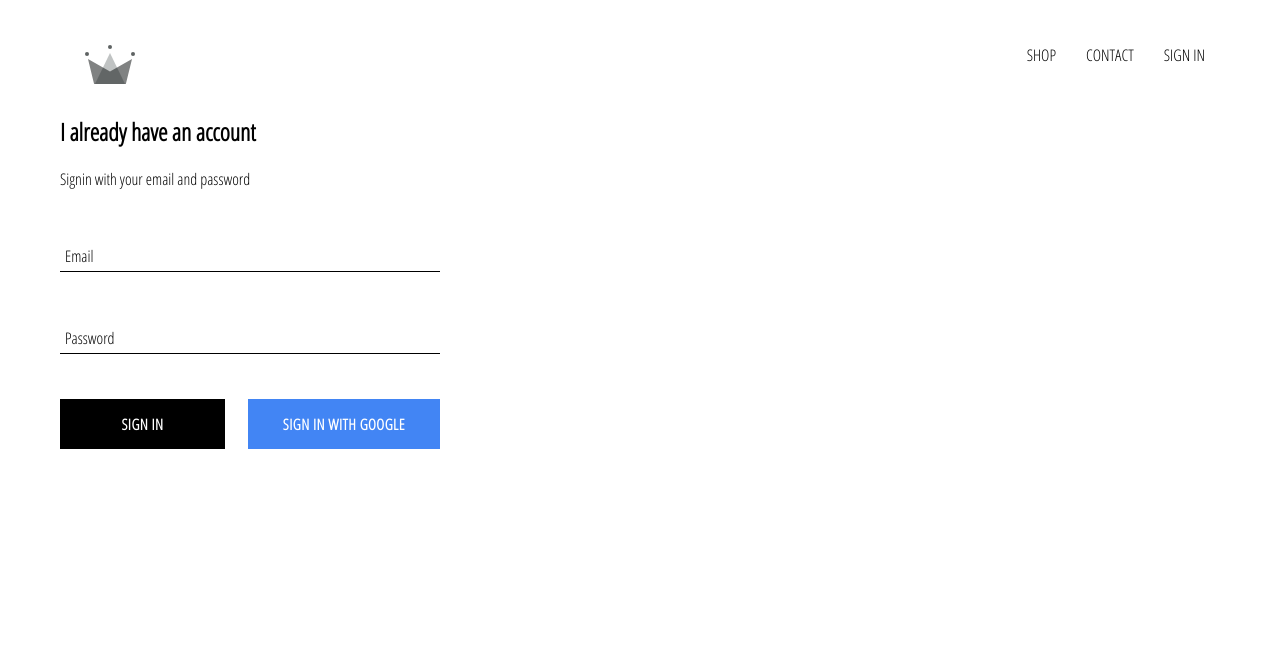
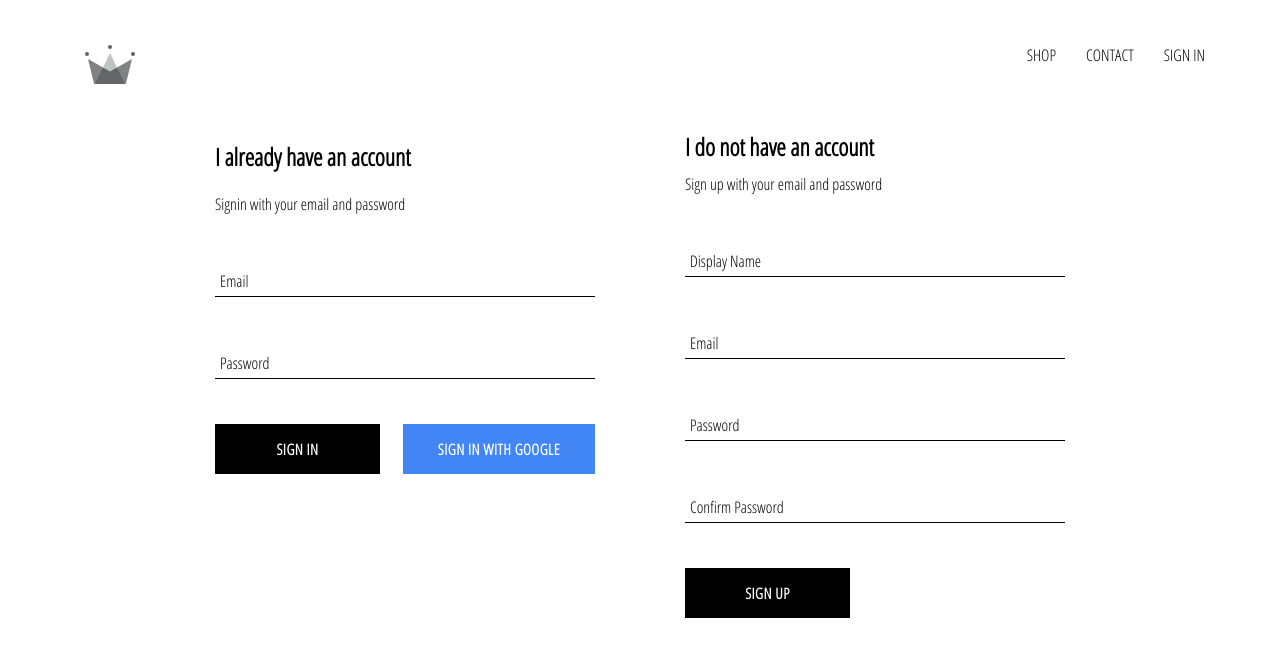
Before and after one commit to LahFlame/flames-clothing-shop, a React (Create React App) app: page /signin in a window 1280 px wide. Shown: the top 656 px of the page. Built offline with nearby package versions, Linux system fonts and the light colour scheme; no server answers.

Commit message:
implemented firebaseutils,added ability to store authenticated users into our firestore database

```diff
--- a/src/App.js
+++ b/src/App.js
@@ -5,7 +5,7 @@
 import SignInAndSignUp from './pages/sign-in-and-sign-up/sigin-in-and-sign-up.component';
 import './App.css';
 import { Route, Switch } from 'react-router-dom';
-import { auth } from './firebase/firebase.utils';
+import { auth,createUserProfileDocument } from './firebase/firebase.utils';
 
 
 
@@ -19,9 +19,23 @@
   unsubscribeFromAuth = null;
 
   componentDidMount(){
-    this.unsubscribeFromAuth = auth.onAuthStateChanged(user => {
-      this.setState({currentUser: user})
-      console.log(user);
+    this.unsubscribeFromAuth = auth.onAuthStateChanged(async userAuth => {
+      if (userAuth){
+        const userRef = await createUserProfileDocument(userAuth);
+        userRef.onSnapshot( snapShot => {
+          this.setState({
+            currentUser: {
+              id: snapShot.id,
+              ...snapShot.data()
+            }
+          });
+        });
+      }else{
+        this.setState({
+          currentUser: userAuth
+        })
+      }
+
     })
   }
 
--- a/src/components/signin/signin.component.jsx
+++ b/src/components/signin/signin.component.jsx
@@ -20,7 +20,7 @@
     }
     handleChange = event => {
         const {name,value} = event.target;
-        this.setState({[name]: value},() => console.log(this.state))
+        this.setState({[name]: value})
     }
 
     render(){
--- /dev/null
+++ b/src/components/signup component/signup.component.jsx
@@ -0,0 +1,90 @@
+import React from "react";
+import CustomButton from "../custom-button/custom-button.component";
+import FormInput from "../form-input/form-input.component";
+import { auth,createUserProfileDocument } from "../../firebase/firebase.utils";
+import "./signup.styles.scss"
+
+class SignUp extends React.Component {
+    constructor() {
+        super();
+        this.state = {
+            displayName: "",
+            email: "",
+            password: "",
+            confirmPassword: ""
+        }
+    }
+    handleChange = (event) => {
+        const {name,value} = event.target;
+        this.setState({
+            [name]: value
+        });
+    }
+    handleSubmit = async (event) => {
+        event.preventDefault();
+        const {displayName,email,password,confirmPassword} = this.state;
+        if (password !== confirmPassword){
+            alert("password do not match");
+            return;
+        }
+        try {
+            const {user} = await auth.createUserWithEmailAndPassword(email,password);
+            await createUserProfileDocument(user,{displayName});
+            this.setState({
+                displayName: "",
+                email: "",
+                password: "",
+                confirmPassword: ""
+            })
+        } catch (error) {
+            console.error(error);
+        }
+    }
+
+
+    render() {
+        const {displayName,email,password,confirmPassword} = this.state;
+        return (
+        <div className="sign-up">
+            <h2 className="title">I do not have an account</h2>
+            <span>Sign up with your email and password</span>
+            <form onSubmit={this.handleSubmit}>
+                <FormInput
+                    type= "text"
+                    name = "displayName"
+                    label= "Display Name"
+                    value = {displayName}
+                    handleChange={this.handleChange}
+                    required
+                />
+                <FormInput
+                    type= "email"
+                    name = "email"
+                    label= "Email"
+                    value = {email}
+                    handleChange={this.handleChange}
+                    required
+                />
+                <FormInput
+                    type= "password"
+                    name = "password"
+                    label= "Password"
+                    value = {password}
+                    handleChange={this.handleChange}
+                    required
+                />
+                <FormInput
+                    type= "password"
+                    name = "confirmPassword"
+                    label= "Confirm Password"
+                    value = {confirmPassword}
+                    handleChange={this.handleChange}
+                    required
+                />
+                <CustomButton type="submit">SIGN UP</CustomButton>
+            </form>
+        </div>)
+    }
+}
+
+export default SignUp;
--- /dev/null
+++ b/src/components/signup component/signup.styles.scss
@@ -0,0 +1,8 @@
+.sign-up{
+    display: flex;
+    flex-direction: column;
+    width: 380px;
+    .title{
+        margin: 10px 0;
+    }
+}
--- a/src/firebase/firebase.utils.js
+++ b/src/firebase/firebase.utils.js
@@ -13,6 +13,28 @@
     measurementId: "G-FBQHCRYDLD"
   };
 
+  export const createUserProfileDocument = async (userAuth,additionalData) => {
+    if (!userAuth) //userAuth can be null when we signout and this also triggers a state change
+     return;
+    const userRef = firestore.doc(`/users/${userAuth.uid}`);
+    const snapShot = await userRef.get();
+    if (!snapShot.exists) {
+        const {email,displayName} = userAuth;
+        const createdAt = new Date();
+        try {
+            await userRef.set({
+                displayName,
+                email,
+                createdAt,...additionalData
+            })
+        } catch (error) {
+            console.log("error creating user",error.message);
+        }
+    }
+    return userRef;
+
+  }
+
    firebase.initializeApp(config);
 
   export const auth = firebase.auth();
--- a/src/pages/sign-in-and-sign-up/sigin-in-and-sign-up.component.jsx
+++ b/src/pages/sign-in-and-sign-up/sigin-in-and-sign-up.component.jsx
@@ -1,10 +1,12 @@
 import "./sign-in-and-sign-up.styles.scss"
 import Signin from "../../components/signin/signin.component";
+import SignUp from "../../components/signup component/signup.component";
 
 const SignInAndSignUP = () => {
     return (
         <div className="sign-in-and-sign-up">
             <Signin />
+            <SignUp />
         </div>
     )
 }
--- a/src/pages/sign-in-and-sign-up/sign-in-and-sign-up.styles.scss
+++ b/src/pages/sign-in-and-sign-up/sign-in-and-sign-up.styles.scss
@@ -0,0 +1,6 @@
+.sign-in-and-sign-up {
+    width: 850px;
+    display: flex;
+    justify-content: space-between;
+    margin: 30px auto;
+}
```
